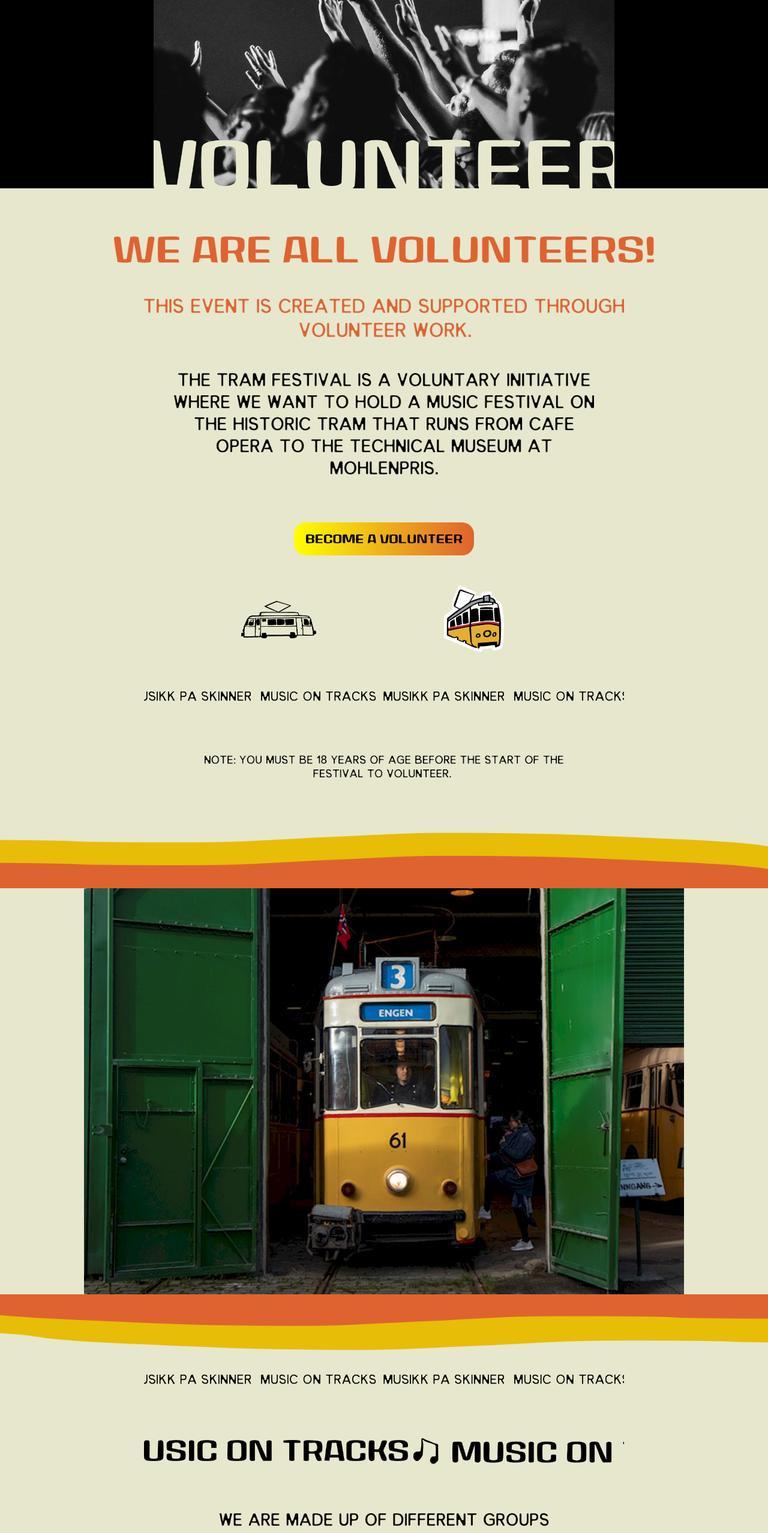
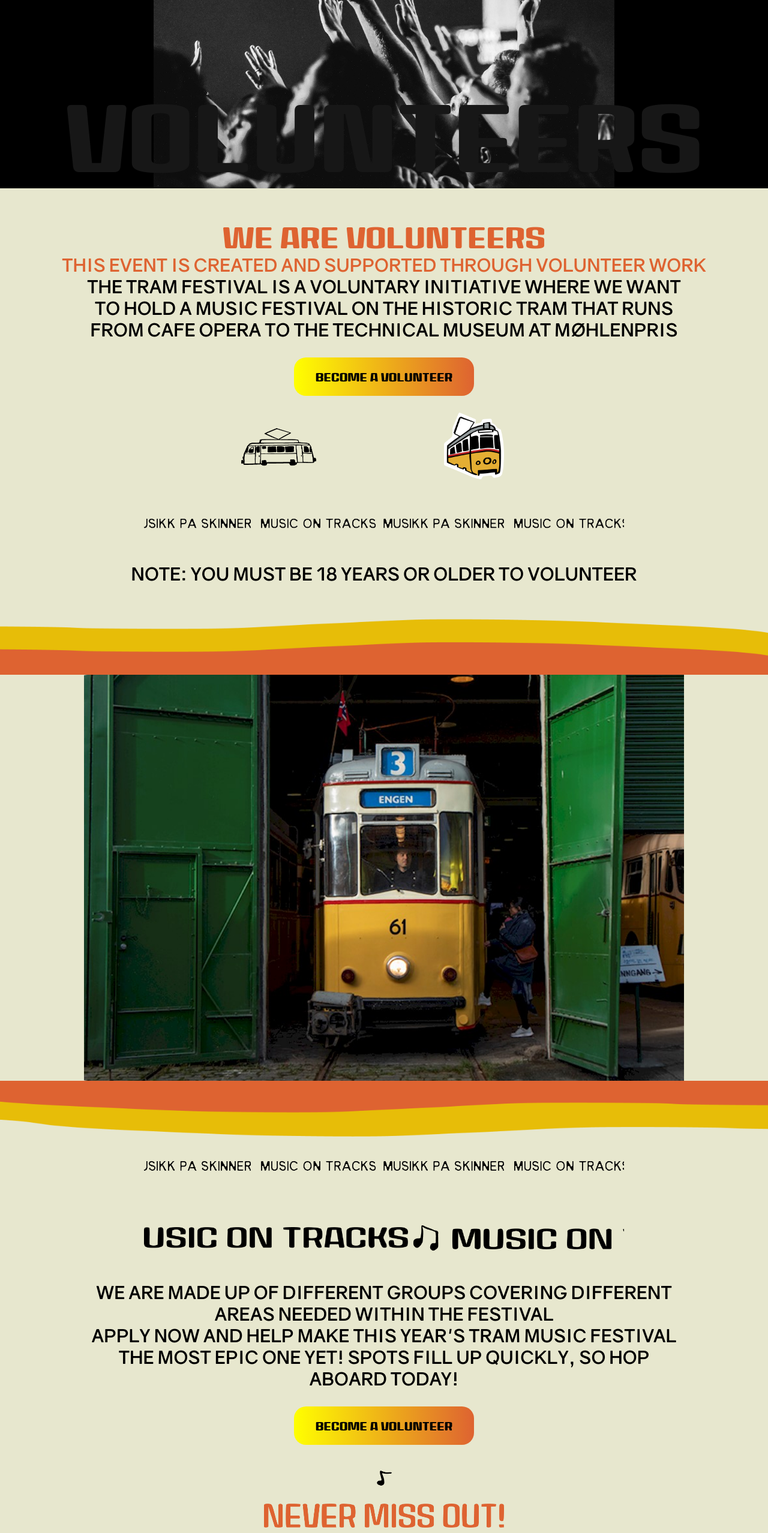
Before and after one commit to KWaloen/trikkefestivalen_next, a Next.js app: page /volunteer in a window 1280 px wide. Shown: the part 180-2736 px from the top of the page at 60% size. Built offline with nearby package versions, Linux system fonts and the light colour scheme.

Commit message:
converted image based text to text

```diff
--- a/src/app/events/events.module.css
+++ b/src/app/events/events.module.css
@@ -9,22 +9,22 @@
   align-content: center;
   min-height: 60svh;
 
-  font-family: var(--font-geist-sans);
   z-index: 1;
 }
 
 .title {
   position: relative;
-  top: -50px;
-  left: -200px;
   z-index: 1;
+  font-family: "House Soft Narrow", sans-serif;
+  font-size: 40px;
 }
 
 .sequence {
   position: relative;
-  top: -30px;
-  left: -200px;
   z-index: 1;
+  font-family: var(--font-gravity-bold), sans-serif;
+  font-size: 20px;
+  margin: 10 auto;
 }
 
 .date {
@@ -36,15 +36,13 @@
 
 .getongetoff {
   position: relative;
-  top: 0px;
-  right: -400px;
-  margin: 20px;
   z-index: 1;
+  font-family: "House Soft Narrow", sans-serif;
+  font-size: 20px;
+  color: black;
 }
 
 .artists {
-  display: grid;
-  grid-template-columns: repeat(3, 1fr);
   width: 100%;
   row-gap: 50px;
   margin: auto;
@@ -63,12 +61,12 @@
 }
 
 .tramText {
-  display: grid;
   position: relative;
-  right: -345px;
-  margin-bottom: 20px;
   z-index: 1;
-  height: auto;
+  font-family: var(--font-gravity-bold), sans-serif;
+  font-size: 10px;
+  margin: 10 auto;
+  color: black;
 }
 
 .pageContent {
@@ -142,13 +140,10 @@
 
 .artists {
   display: grid;
-  grid-template-columns: 1fr;
+  place-items: center;      /* shorthand for align-items:center + justify-items:center */
   width: 100%;
-  row-gap: 20px;
-  margin: auto;
-  justify-items: center;
-  align-items: center;
-  align-content: center;
+  height: 100vh;            /* fill the viewport height */
+  background-color: #DE6331;
 }
 
 .blackTram {
--- a/src/app/volunteer/page.js
+++ b/src/app/volunteer/page.js
@@ -7,10 +7,10 @@ import Subscribe from '../components/Subscribe'
 
 export default function Home() {
   return (
-        <div className = {styles.background}>
+    <div className={styles.background}>
 
       <div className={styles.page}>
-            <NavBar/>
+        <NavBar />
 
         <Image
           className={styles.concert}
@@ -20,48 +20,28 @@ export default function Home() {
           height={50}
         />
 
-            <Image
-                className={styles.volunteerText}
-                src="/volunteer/volunteerText.png"
-                alt="volunteer"
-                width={1000}
-                height={50}
-            />
+        <div className={styles.volunteerText}>
+          VOLUNTEERS
+        </div>
       </div>
 
-        <div className = {styles.pageContent}>
+      <div className={styles.pageContent}>
 
-            <Image
-                className={styles.volunteerImages}
-                src="/volunteer/wearevolunteers.png"
-                alt="wearevolunteers"
-                width={900}
-                height={50}
-            />
+        <div className={styles.weAreVolunteers}>
+          WE ARE VOLUNTEERS
+        </div>
 
-            <Image
-                className={styles.volunteerImages}
-                src="/volunteer/supported.png"
-                alt="support"
-                width={800}
-                height={50}
-            />
+        <div className={styles.supported}>
+          THIS EVENT IS CREATED AND SUPPORTED THROUGH VOLUNTEER WORK
+        </div>
 
-            <Image
-                className={styles.volunteerImages}
-                src="/volunteer/text.png"
-                alt="text"
-                width={700}
-                height={50}
-            />
+        <div className={styles.tramFestival}>
+          THE TRAM FESTIVAL IS A VOLUNTARY INITIATIVE WHERE WE WANT TO HOLD A MUSIC FESTIVAL ON THE HISTORIC TRAM THAT RUNS FROM CAFE OPERA TO THE TECHNICAL MUSEUM AT MØHLENPRIS
+        </div>
 
-            <Image
-                className={styles.oval}
-                src="/volunteer/becomeavolunteer.png"
-                alt="becomeavolunteer"
-                width={200}
-                height={30}
-              />
+        <div className={styles.oval}>
+          BECOME A VOLUNTEER
+        </div>
 
         <div className={styles.imageGrid}>
           <Image
@@ -89,16 +69,13 @@ export default function Home() {
           height={30}
         />
 
-            <Image
-               className={styles.volunteerImages}
-               src="/volunteer/note.png"
-               alt="note"
-               width={600}
-               height={30}
-             />
+        <div className={styles.age}>
+          NOTE: YOU MUST BE 18 YEARS OR OLDER TO VOLUNTEER
         </div>
 
-    <div className= {styles.images}>
+      </div>
+
+      <div className={styles.images}>
         <Image
           className={styles.banner}
           src="/volunteer/banner.png"
@@ -140,34 +117,22 @@ export default function Home() {
           height={30}
         />
 
-        <Image
-          className={styles.volunteerImages}
-          src="/volunteer/roles.png"
-          alt="banner"
-          width={800}
-          height={30}
-        />
-
-        <Image
-          className={styles.volunteerImages}
-          src="/volunteer/apply.png"
-          alt="banner"
-          width={800}
-          height={30}
-        />
-
-        <Image
-            className={styles.oval}
-            src="/volunteer/becomeavolunteer.png"
-            alt="becomeavolunteer"
-            width={200}
-            height={30}
-          />
+        <div className={styles.roles}>
+          WE ARE MADE UP OF DIFFERENT GROUPS COVERING DIFFERENT AREAS NEEDED WITHIN THE FESTIVAL
         </div>
 
-        <Subscribe/>
+        <div className={styles.apply}>
+          APPLY NOW AND HELP MAKE THIS YEAR'S TRAM MUSIC FESTIVAL THE MOST EPIC ONE YET! SPOTS FILL UP QUICKLY, SO HOP ABOARD TODAY!
+        </div>
 
-        <Footer/>
+        <div className={styles.oval}>
+          BECOME A VOLUNTEER
+        </div>
+      </div>
+
+      <Subscribe />
+
+      <Footer />
     </div>
 
   )
--- a/src/app/volunteer/volunteer.module.css
+++ b/src/app/volunteer/volunteer.module.css
@@ -26,10 +26,34 @@
 
 .volunteerText {
     position: absolute;
-    width: 60%;
+    width: 100%;
     height: auto;
     bottom: -5px;
     z-index: 2;
+    margin: 0 auto;
+    text-align: center;
+    font-size: 160px;
+}
+
+.weAreVolunteers {
+    color: #de6331;
+    font-size: 50px;
+}
+
+.supported {
+    color: #de6331;
+    font-size: 30px;
+    font-family: var(--font-gravity-bold), sans-serif;
+    margin: 50 auto;
+}
+
+.tramFestival{
+    color:black;
+    font-size: 30px;
+    font-family: var(--font-gravity-bold), sans-serif;
+    margin: 0 auto;
+    text-align: center;
+    max-width: 1000px;
 }
 
 .volunteerImages {
@@ -47,14 +71,16 @@
 }
 
 .oval {
-    margin: 50px;
-    background: yellow;
+    margin: 2cap;
+    color: black;
     background-image: linear-gradient(to right, yellow 0%, #DE6331 100%);
     border-radius: 20px;
     padding: 20px;
     width: max-content;
     height: auto;
     width: 300px;
+    text-align: center;
+    font-size: 20px;
 }
 
 .trikk {
@@ -65,6 +91,15 @@
 .tram {
     position: relative;
     height: auto;
+}
+
+.age {
+    color:black;
+    font-size: 30px;
+    font-family: var(--font-gravity-bold), sans-serif;
+    margin: 0 auto;
+    text-align: center;
+    max-width: 1000px;
 }
 
 .imageGrid {
@@ -89,3 +124,22 @@
     align-content: center;
     min-height: min-content;
 }
+
+.roles {
+    color:black;
+    font-size: 30px;
+    font-family: var(--font-gravity-bold), sans-serif;
+    margin: 20 auto;
+    text-align: center;
+    max-width: 1000px;
+}
+
+.apply {
+    color:black;
+    font-size: 30px;
+    font-family: var(--font-gravity-bold), sans-serif;
+    margin: 20 auto;
+    text-align: center;
+    max-width: 1000px;
+
+}
```
Also changed, not shown: src/app/artists/page.js (+10 -10 lines), src/app/events/page.js (+15 -34 lines). Lines whose indentation alone changed are shown as unchanged.
